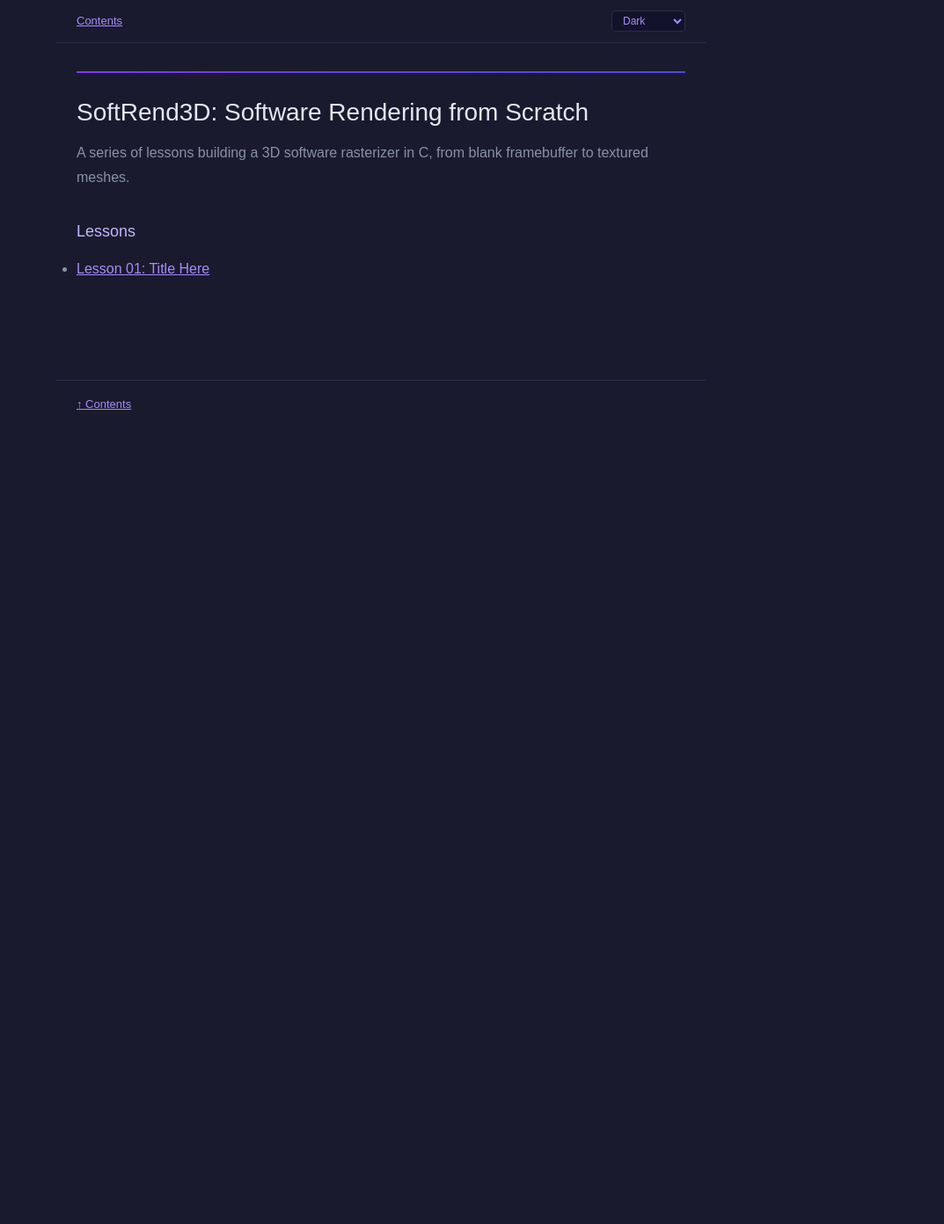
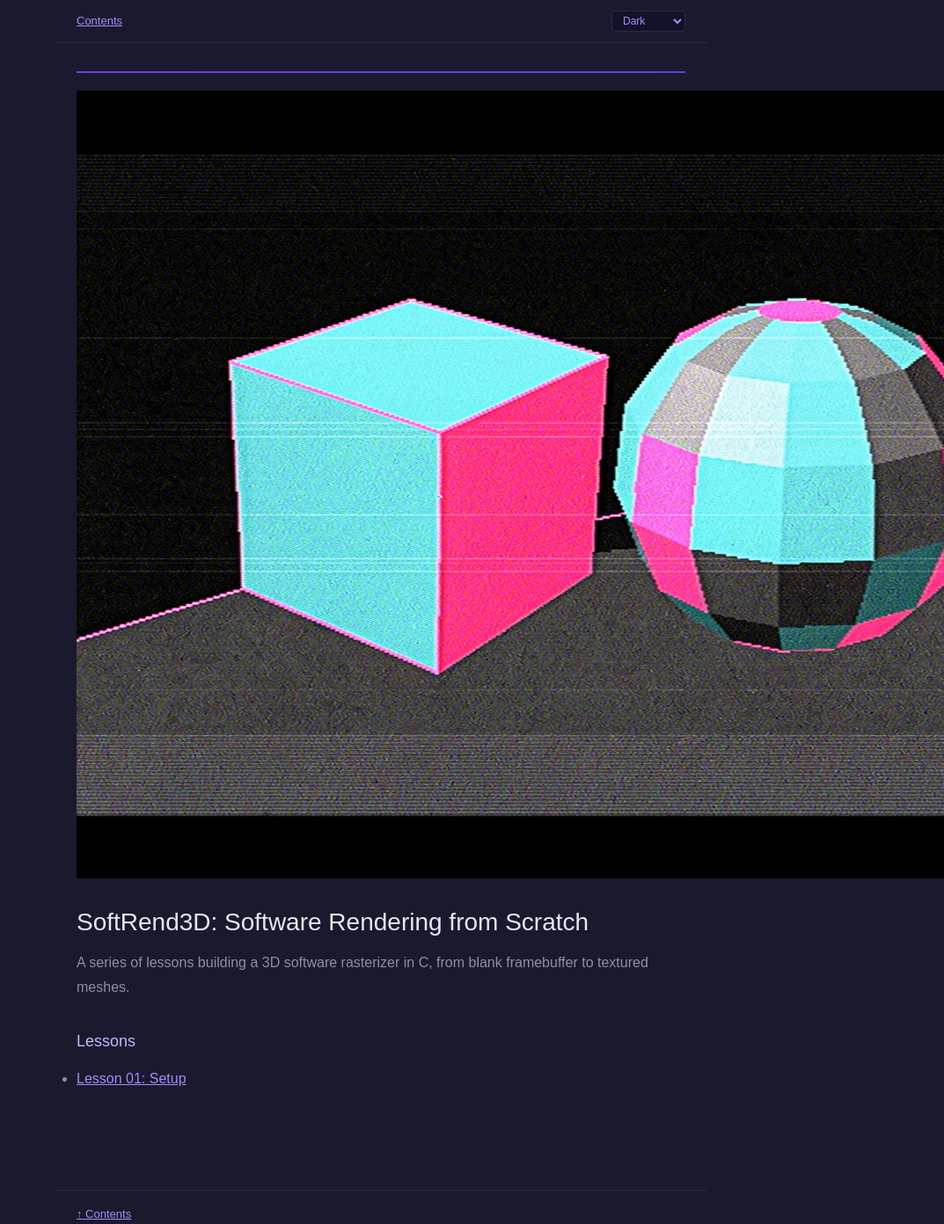
Before and after one commit to TurpeNescire/softrend-3d, a Jekyll site: the page built from docs/index.md, in a window 1280 px wide. Shown: the whole page at 88% size, without its empty margins (207-1280 px from the left). Built offline with Jekyll 4.4.1, drawn with Linux system fonts in a browser that asks for light colours; before the commit the page ends 900 px from its top, so only the background shows below that.

Commit message:
Rename lesson01.md to lesson_01.md

```diff
--- a/docs/index.md
+++ b/docs/index.md
@@ -2,6 +2,8 @@
 layout: lesson
 title: "SoftRend3D: Software Rendering from Scratch"
 ---
+
+![Lesson 01 banner]({{ '/images/lesson_01_banner.jpg' | relative_url }})
 
 # SoftRend3D: Software Rendering from Scratch
 
@@ -9,4 +11,4 @@ A series of lessons building a 3D software rasterizer in C, from blank framebuff
 
 ## Lessons
 
-- [Lesson 01: Title Here](lesson01)
+- [Lesson 01: Setup](lesson_01)
```
Also changed, not shown: docs/lesson_01.md (+1 -1 lines).
